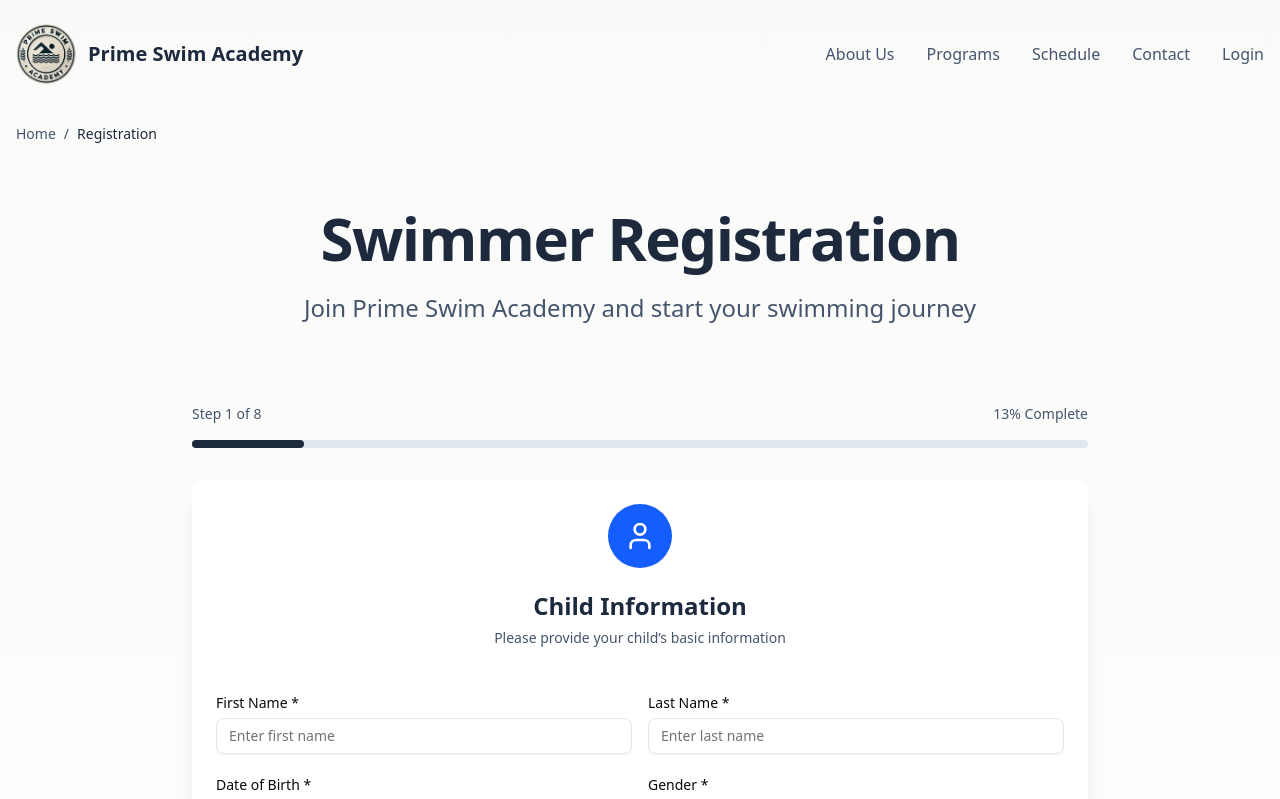
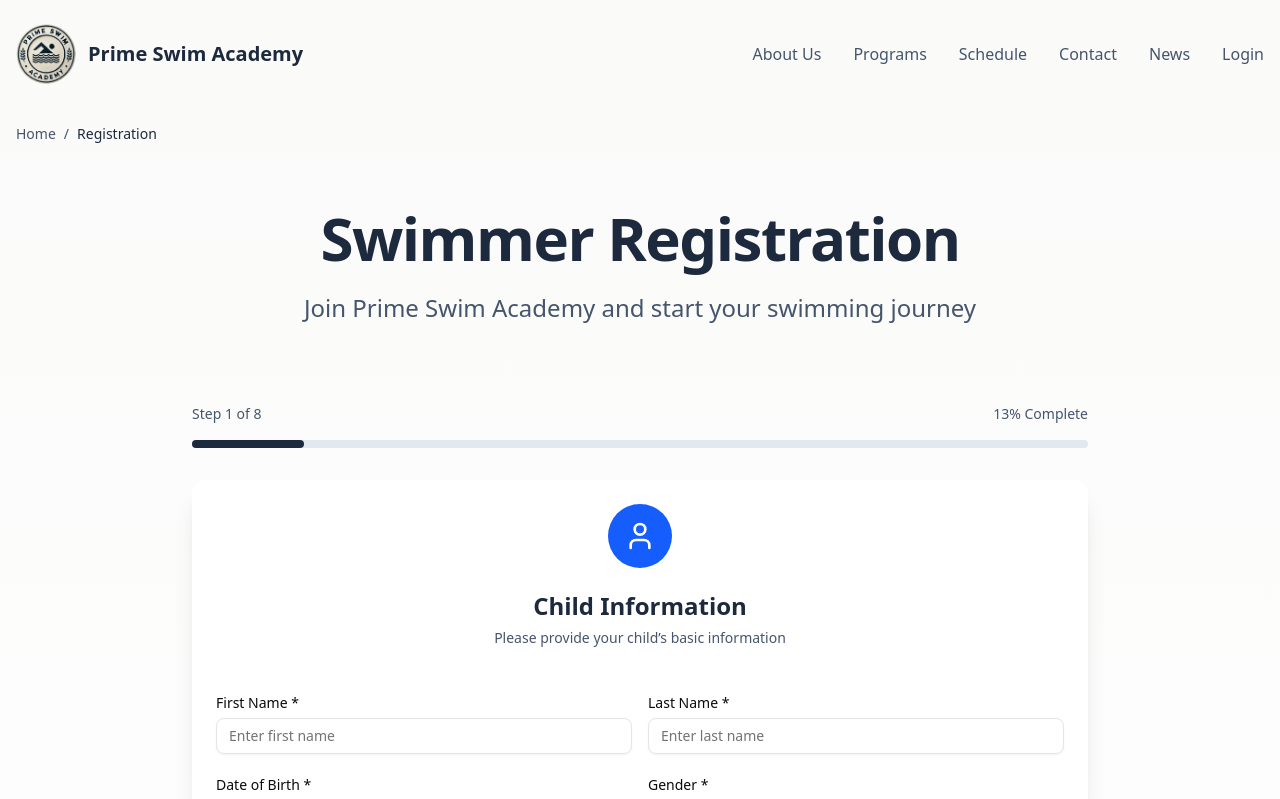
Before and after one commit to primeswim/prime-swim, a Next.js app: page /register in a window 1280 px wide. Shown: the top 799 px of the page. Built offline with nearby package versions, Linux system fonts and the light colour scheme; no server answers; the database is empty; sample sign-in values are in the browser's storage.

Commit message:
update header

```diff
--- a/src/app/news/add/page.tsx
+++ b/src/app/news/add/page.tsx
@@ -5,6 +5,8 @@ import { useRouter } from "next/navigation";
 import { getFirestore, collection, addDoc, serverTimestamp } from "firebase/firestore";
 import { app } from "@/lib/firebase";
 import { useIsAdminFromDB } from "../../../hooks/useIsAdminFromDB";
+import { getAuth, onAuthStateChanged } from "firebase/auth";
+import { useEffect } from "react";
 
 export default function AddNewsPage() {
   const [title, setTitle] = useState("");
@@ -18,6 +20,16 @@ export default function AddNewsPage() {
 
   const db = getFirestore(app);
   const router = useRouter();
+  const auth = getAuth(app);
+  useEffect(() => {
+    const unsubscribe = onAuthStateChanged(auth, (user) => {
+      console.log(user?.email);
+      if (!user) {
+        router.push("/login"); // 或显示无权限提示页面
+      }
+    });
+    return () => unsubscribe();
+  }, [auth, router]);
 
   const isAdmin = useIsAdminFromDB();
 
--- a/src/components/header.tsx
+++ b/src/components/header.tsx
@@ -2,7 +2,6 @@
 
 import Image from "next/image";
 import Link from "next/link";
-import { useIsAdminFromDB } from "../hooks/useIsAdminFromDB";
 import {
   DropdownMenu,
   DropdownMenuTrigger,
@@ -11,7 +10,6 @@ import {
 } from "@/components/ui/dropdown-menu";
 
 export default function Header() {
-  const isAdmin = useIsAdminFromDB();
   return (
     <header className="container mx-auto px-4 py-6">
       <nav className="flex items-center justify-between">
@@ -62,19 +60,17 @@ export default function Header() {
             Contact
           </Link>
           <Link
+            href="/news"
+            className="text-slate-600 hover:text-slate-800 transition-colors"
+          >
+            News
+          </Link>
+          <Link
             href="/login"
             className="text-slate-600 hover:text-slate-800 transition-colors"
           >
             Login
           </Link>
-          {isAdmin && (
-            <Link
-              href="/news/add"
-              className="text-slate-600 hover:text-slate-800 transition-colors"
-            >
-              Login
-            </Link>
-          )}
         </div>
       </nav>
     </header>
```
